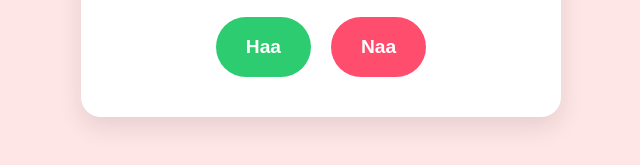
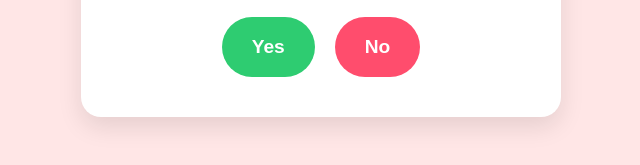
Before and after one commit to rpspoonia/will-you-be-my-valentine, a plain HTML site: page index.html in a window 1280 px wide. Shown: the part 521-686 px from the top of the page, 319-959 px from the left. Drawn offline with Linux system fonts and the light colour scheme.

Commit message:
Initial commit: Will you be my Valentine project

```diff
--- a/index.html
+++ b/index.html
@@ -108,8 +108,8 @@
             <h1 id="mainText">Will you be my Valentine?</h1>
 
             <div class="buttons">
-                <button id="yesBtn" onclick="acceptLove()">Haa</button>
-                <button id="noBtn" onclick="nextState()">Naa</button>
+                <button id="yesBtn" onclick="acceptLove()">Yes</button>
+                <button id="noBtn" onclick="nextState()">No</button>
             </div>
         </div>
 
```
Also changed, not shown: 1 other file.
